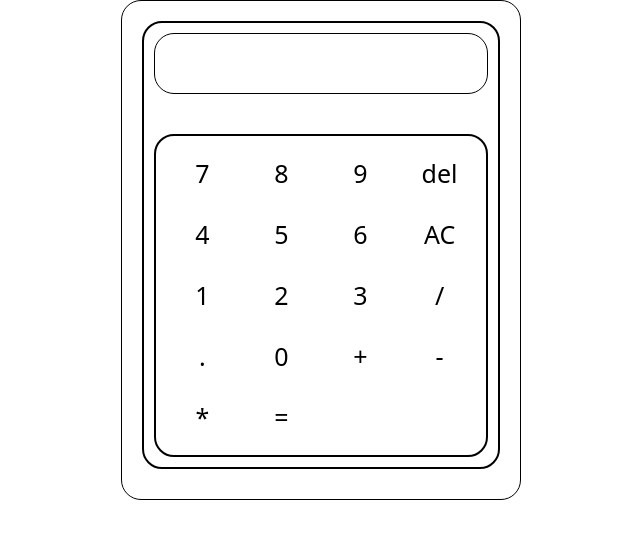
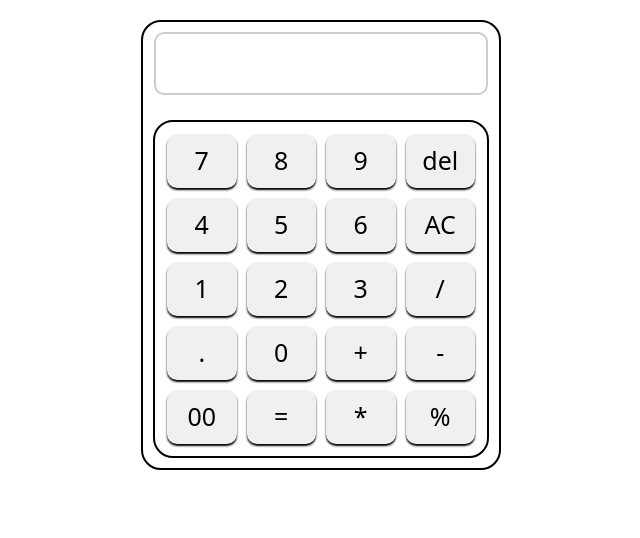
Before and after one commit to karanbansalg/Digital_Calculator, a plain HTML site: page index.html in a window 1280 px wide. Shown: the whole page, without its empty margins (319-959 px from the left). Drawn offline with nearby package versions, Linux system fonts and the light colour scheme.

Commit message:
new commit

```diff
--- a/app.js
+++ b/app.js
@@ -0,0 +1,44 @@
+let numbers = document.querySelectorAll('.number');
+let display = document.querySelector('#display');
+let operators = document.querySelectorAll('.operator');
+let del = document.querySelector('.del')
+let ac = document.querySelector('.ac')
+let ans = document.querySelector('.ans')
+let float = document.querySelector('.float')
+let divide = document.querySelector('#divide')
+let sum = document.querySelector('#sum')
+let mul = document.querySelector('#mul')
+let percentage = document.querySelector('#percentage')
+let difference = document.querySelector('#difference')
+
+
+numbers.forEach((Btn) => {
+   Btn.addEventListener('click', (e) => {
+      console.log(e.target);
+      display.value += e.target.textContent;
+      console.log(display.value);
+   });
+});
+
+del.addEventListener('click',()=>{
+   display.value = display.value.slice(0,-1)
+
+})
+
+ac.addEventListener('click',()=>{
+   display.value = ""
+})
+
+float.addEventListener('click',(e)=>{
+   display.value += e.target.textContent
+})
+
+operators.forEach((operator)=>{
+   operator.addEventListener('click',(e)=>{
+      display.value += e.target.textContent
+   })
+})
+
+ans.addEventListener('click',()=>{
+
+})
--- a/index.html
+++ b/index.html
@@ -12,32 +12,35 @@
   <div class="container">
     <div class="main">
       <div class="header">
-        <input class="border" type="text" id="display" disabled />
+        <input class="screen border" id="display" type="text" disabled/>
       </div>
       <div class="section">
         <div class="buttons">
-          <button>7</button>
-        <button>8</button>
-        <button>9</button>
-        <button>del</button>
-        <button>4</button>
-        <button>5</button>
-        <button>6</button>
-        <button>AC</button>
-        <button>1</button>
-        <button>2</button>
-        <button>3</button>
-        <button>/</button>
-        <button>.</button>
-        <button>0</button>
-        <button>+</button>
-        <button>-</button>
-        <button>*</button>
-        <button>=</button>
+        <button class="number">7</button>
+        <button class="number">8</button>
+        <button class="number">9</button>
+        <button class="del">del</button>
+        <button class="number">4</button>
+        <button class="number">5</button>
+        <button class="number">6</button>
+        <button class="ac">AC</button>
+        <button class="number">1</button>
+        <button class="number">2</button>
+        <button class="number">3</button>
+        <button class="operator" id="divide">/</button>
+        <button class="float">.</button>
+        <button class="number">0</button>
+        <button class="operator" id="sum">+</button>
+        <button class="operator" id="difference">-</button>
+        <button class="number">00</button>
+        <button class="ans">=</button>
+        <button class="operator" id="mul">*</button>
+        <button class="operator" id="percentage">%</button>
+
         </div>
       </div>
     </div>
   </div>
-
+  <script src="app.js"></script>
 </body>
 </html>
--- a/style.css
+++ b/style.css
@@ -13,11 +13,11 @@ body{
 .container{
   height: 500px;
   width: 400px;
-  border: 1px solid black;
   border-radius: 20px;
   margin: 0px auto;
 
 }
+
 
 .main{
   height: 90%;
@@ -29,19 +29,30 @@ body{
   display: flex;
   flex-direction: column;
   align-items: center;
-  gap: 40px;
+  gap: 25px;
 }
 
 .header{
    height: 80px;
    width: 100%;
+   padding:0 1px;
 }
 
-#display{
+#display {
   height: 100%;
   width: 100%;
-  border-radius: 20px;
+  border: 2px solid #ccc;
+  border-radius: 10px;
+  display: flex;
+  align-items: center;
+  justify-content:flex-end;
+  padding: 0 15px;
+  font-size: 30px;
+  background-color: #fff;
+  overflow: hidden;
 }
+
+
 
 .section{
   height: 100%;
@@ -62,4 +73,12 @@ body{
 
 button{
   font-size: 25px;
+  background-color: #f0f0f0;
+  border-radius: 10px;
+  cursor: pointer;
+  box-shadow: 0 2px 2px rgba(0,0,0.6);
+
 }
+button:hover{
+  scale: 1.2;
+}
```
